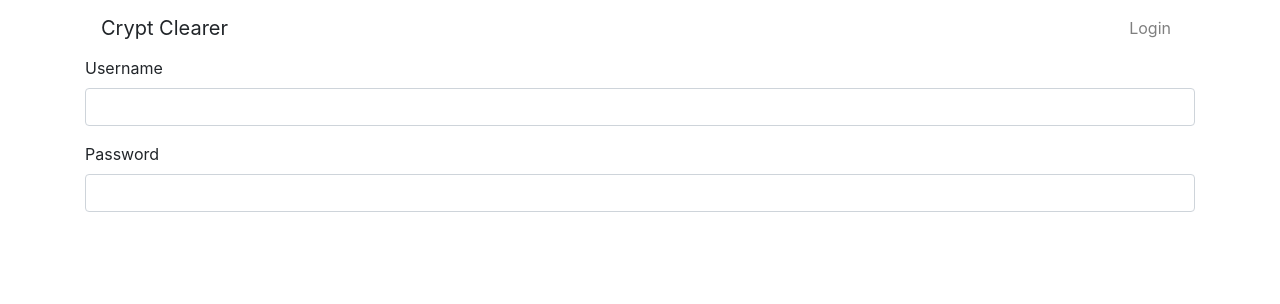
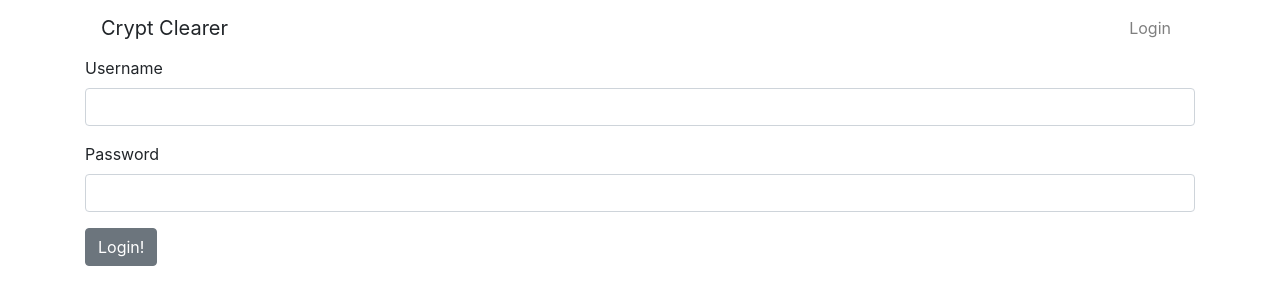
Before and after one commit to WorldOfCode22/crypt-clearer, a React (Create React App) app in the folder client/: page / in a window 1280 px wide. Both pictures are taken after a click on the link "Login". Shown: the top 304 px of the page. Built offline with nearby package versions, Linux system fonts and the light colour scheme.

Commit message:
Login with redirect work

```diff
--- a/client/src/components/core/login.js
+++ b/client/src/components/core/login.js
@@ -1,7 +1,9 @@
 import React from 'react'
-import {Form, FormGroup, Input, Label} from 'reactstrap'
+import {Form, FormGroup, Input, Label, Button} from 'reactstrap'
+import {connectionString} from '../../config'
+console.log(connectionString())
 const login = () => (
-  <Form>
+  <Form method='post' action={connectionString() + '/auth/login'}>
     <FormGroup>
       <Label for='username'>Username</Label>
       <Input name='username' />
@@ -10,6 +12,7 @@ const login = () => (
       <Label for='password'>Password</Label>
       <Input name='password' />
     </FormGroup>
+    <Button btn='primary'>Login!</Button>
   </Form>
 )
 
--- /dev/null
+++ b/client/src/config.js
@@ -0,0 +1,9 @@
+let mode = 'dev'
+
+export const connectionString = () => {
+  if (mode === 'dev') {
+    return 'http://localhost:4000'
+  } else {
+    return ''
+  }
+}
```
Also changed, not shown: 1 other file (tests, documents, lock files or other folders).
